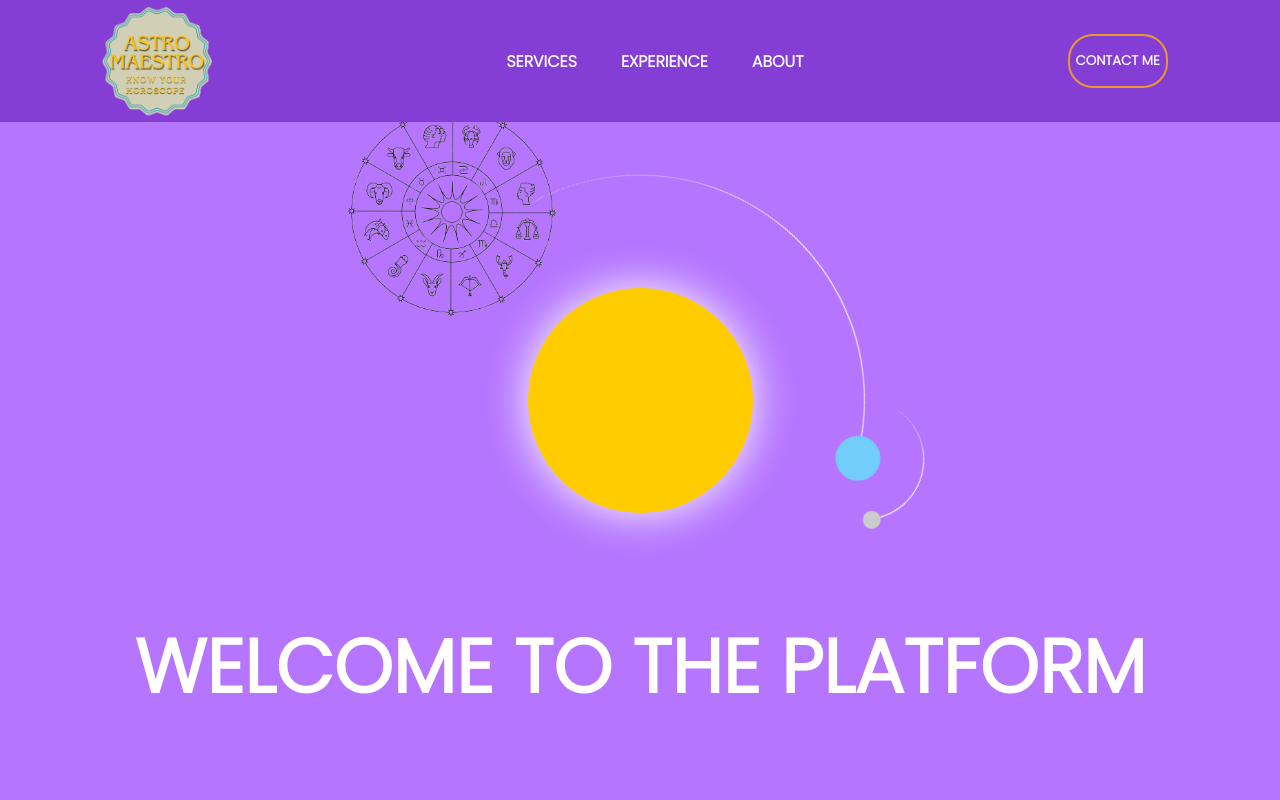
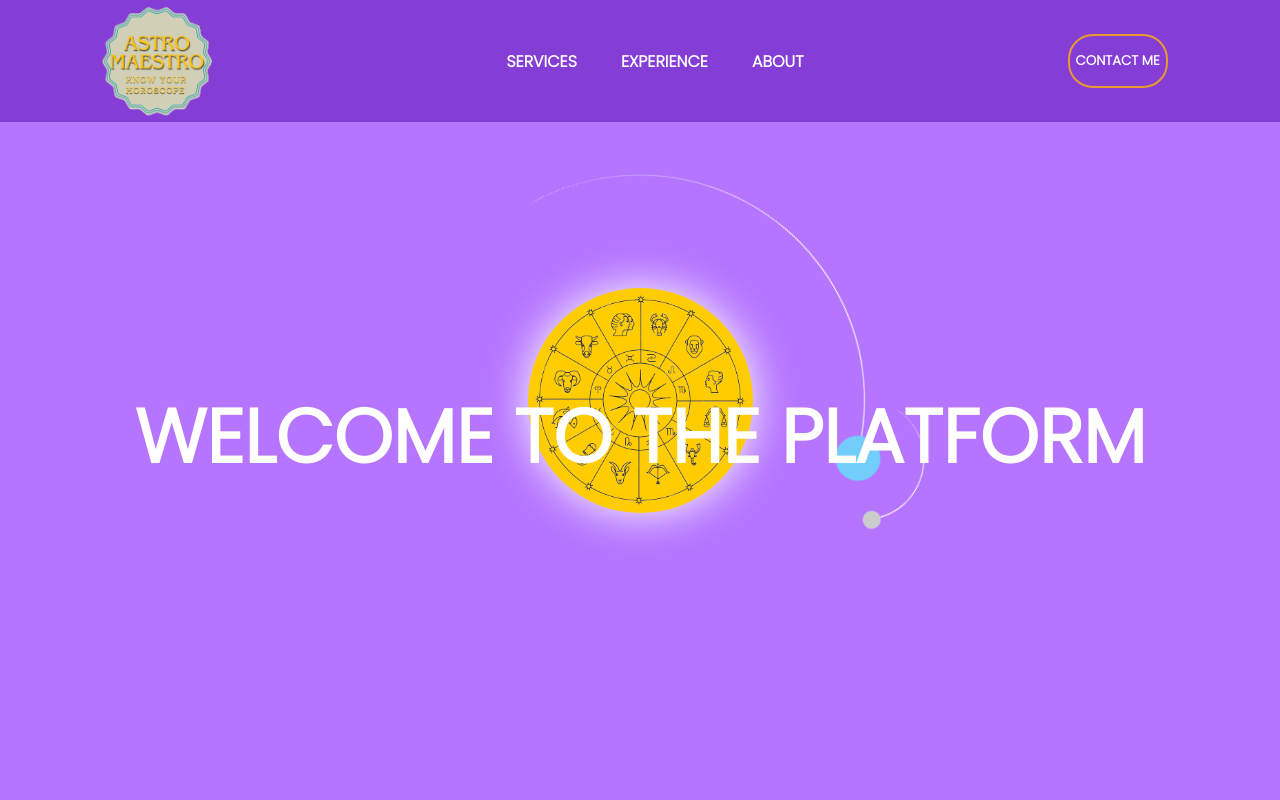
Before and after one commit to kabeersingh77/astromaestro, a plain HTML site: page index.html in a window 1280 px wide. Shown: the top 800 px of the page. Drawn offline with nearby package versions, Linux system fonts and the light colour scheme; a web font is replaced by a local one.

Commit message:
Update index.html

```diff
--- a/index.html
+++ b/index.html
@@ -11,11 +11,10 @@
 <body>
     <div class="Home">
         <div class="container">
-            <div class="sun"></div>
+            <div class="sun"><img src="signs.png" class="signs"></div>
             <div class="earth">
                 <div class="moon"></div>
             </div>
-            <img src="signs.png" class="signs">
             <div class="intro">
                 <p id="text">Welcome to the platform</p>
             </div>
```
